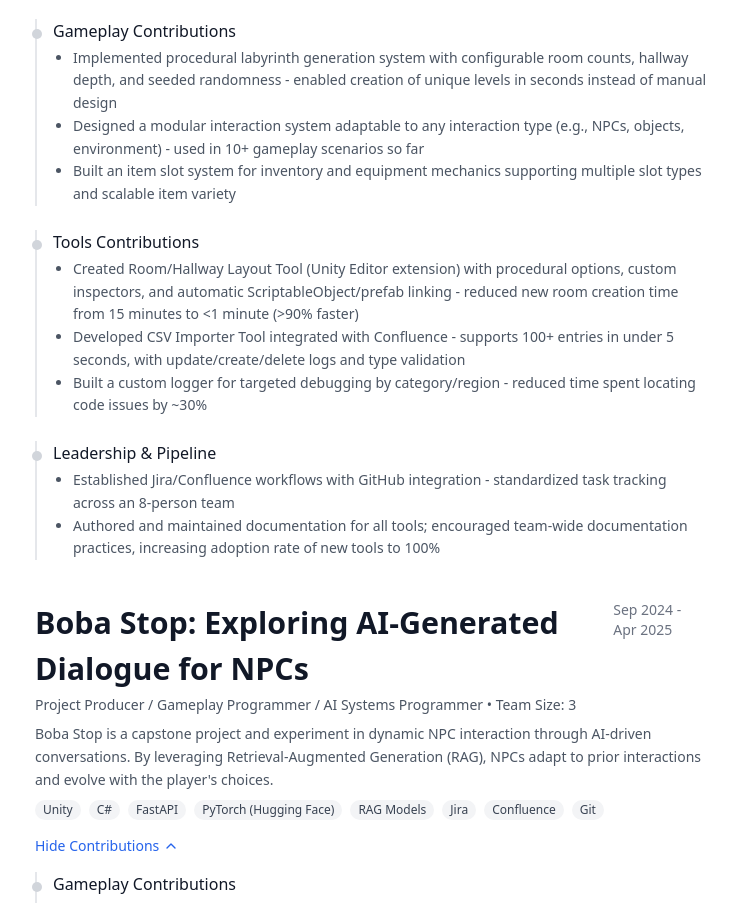
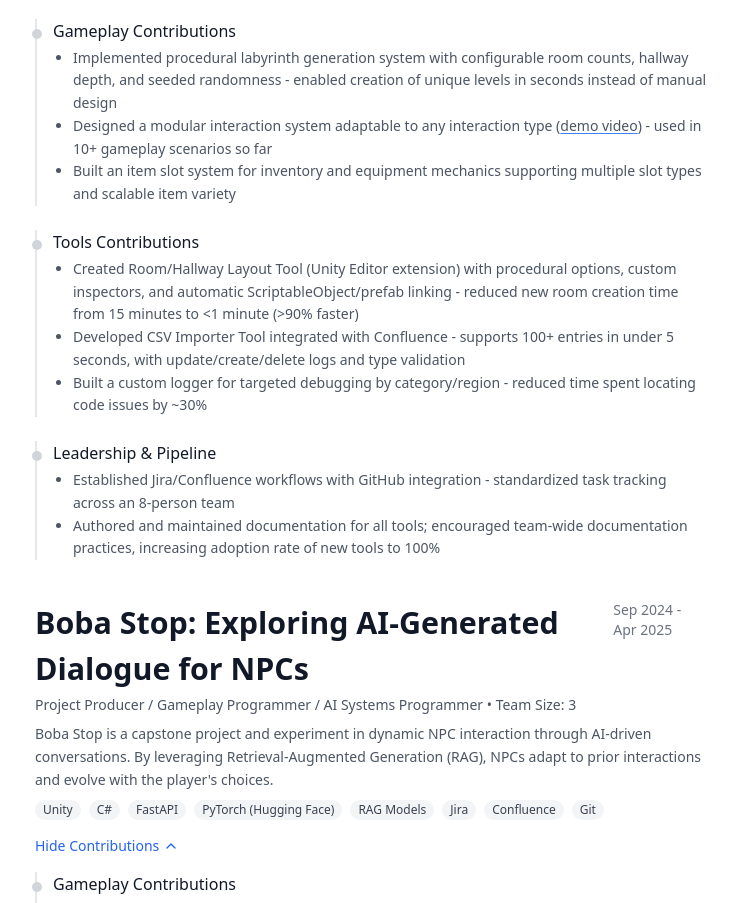
Before and after one commit to cliwanag07/chris.liwanag, a Next.js app: page / in a window 1280 px wide. Shown: the part 886-1789 px from the top of the page, without its empty margins (525-1261 px from the left). Built offline with nearby package versions, Linux system fonts and the light colour scheme.

Commit message:
video modal component added

```diff
--- a/app/components/ProjectSection.tsx
+++ b/app/components/ProjectSection.tsx
@@ -2,13 +2,21 @@
 
 import { useState } from 'react';
 import { ChevronDown, ChevronUp } from 'lucide-react';
+import VideoModal from "./VideoModal";
 
 const projectWardenContributions = [
 	{
 		contribution: 'Gameplay Contributions',
 		highlights: [
 			'Implemented procedural labyrinth generation system with configurable room counts, hallway depth, and seeded randomness - enabled creation of unique levels in seconds instead of manual design',
-			'Designed a modular interaction system adaptable to any interaction type (e.g., NPCs, objects, environment) - used in 10+ gameplay scenarios so far',
+			<>
+				Designed a modular interaction system adaptable to any interaction type (
+					<VideoModal
+						videoUrl="https://www.youtube.com/embed/dQw4w9WgXcQ"
+						trigger="demo video"
+					/>
+				) - used in 10+ gameplay scenarios so far
+			</>,
 			'Built an item slot system for inventory and equipment mechanics supporting multiple slot types and scalable item variety',
 		],
 	},
@@ -86,7 +94,7 @@ const echoesOfHubrisContributions = [
 
 type Contribution = {
 	contribution: string;
-	highlights: string[];
+	highlights: React.ReactNode[];
 };
 
 type ProjectOverview = {
--- /dev/null
+++ b/app/components/VideoModal.tsx
@@ -0,0 +1,51 @@
+"use client";
+
+import { useState } from "react";
+
+type VideoModalProps = {
+  videoUrl: string;
+  trigger: React.ReactNode; // the clickable text/element
+};
+
+const VideoModal = ({ videoUrl, trigger }: VideoModalProps) => {
+  const [open, setOpen] = useState(false);
+
+  return (
+    <>
+      {/* Trigger */}
+      <span
+        onClick={() => setOpen(true)}
+        className="cursor-pointer underline underline-offset-2 decoration-blue-500 hover:decoration-blue-600"
+        style={{ color: "inherit" }} // inherit text color from parent (li)
+      >
+        {trigger}
+      </span>
+
+      {/* Overlay */}
+      {open && (
+        <div
+          className="fixed inset-0 bg-black bg-opacity-70 flex items-center justify-center z-50"
+          onClick={() => setOpen(false)}
+        >
+          {/* Stop click inside video from closing */}
+          <div
+            className="relative bg-black rounded-lg shadow-lg w-11/12 md:w-3/4 lg:w-1/2"
+            onClick={(e) => e.stopPropagation()}
+          >
+            <div className="aspect-video">
+              <iframe
+                className="w-full h-full rounded-lg"
+                src={videoUrl}
+                title="Video player"
+                allow="accelerometer; autoplay; clipboard-write; encrypted-media; gyroscope; picture-in-picture"
+                allowFullScreen
+              />
+            </div>
+          </div>
+        </div>
+      )}
+    </>
+  );
+};
+
+export default VideoModal;
```
